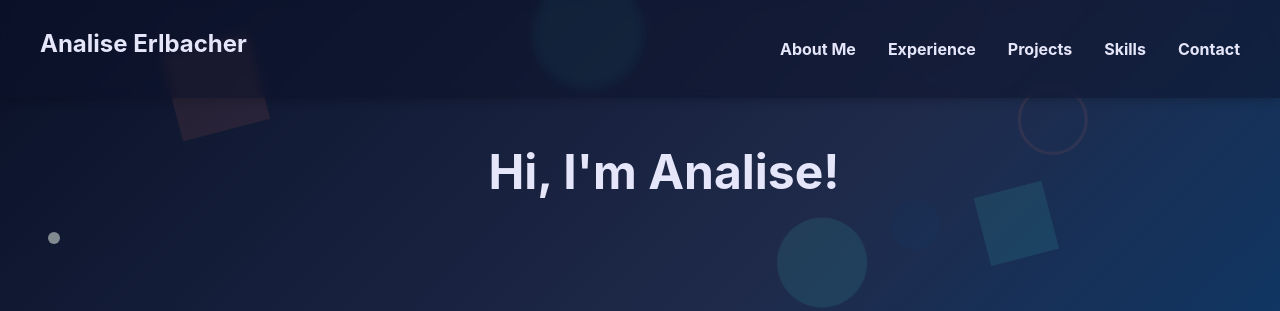
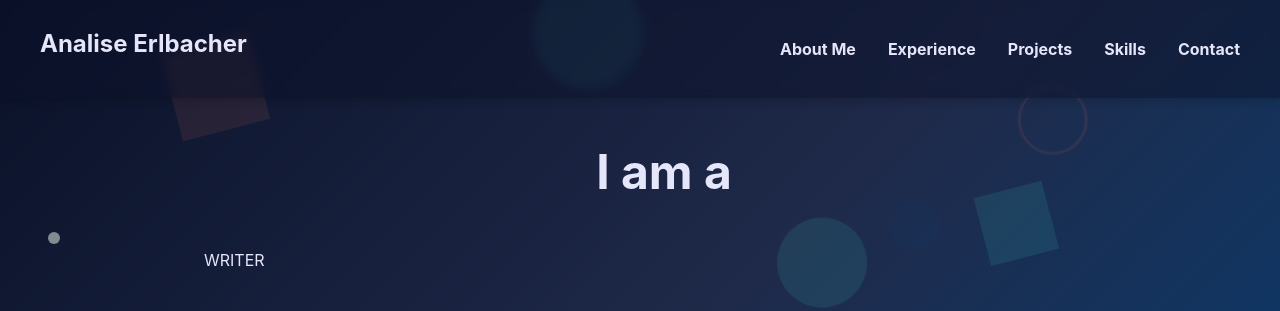
Before and after one commit to averlbacher2/averlbacher2.github.io, a React (Vite) app: page / in a window 1280 px wide. Shown: the top 311 px of the page. Built offline with nearby package versions, Linux system fonts and the light colour scheme.

Commit message:
Added cycling word functionality for landing page

```diff
--- a/src/App.jsx
+++ b/src/App.jsx
@@ -10,6 +10,7 @@ import SidebarNavigation from './components/SidebarNavigation';
 import skillsData from './data/skillsData';
 import SkillsSection from './sections/SkillsSection';
 import ContactSection from './sections/ContactSection';
+import LandingSection from './sections/LandingSection';
 
 function App() {
   return (
@@ -31,6 +32,7 @@ function App() {
       <SidebarNavigation />
       <div className="main-content-wrapper">
         <div className="container">
+          <LandingSection />
           <div className="section-header">
             <h1>Hi, I'm Analise!</h1>
           </div>
--- /dev/null
+++ b/src/sections/LandingSection.jsx
@@ -0,0 +1,25 @@
+import { useEffect, useState } from "react";
+
+export default function LandingSection() {
+    const cyclingWords = ['DEVELOPER', 'CREATOR', 'WRITER', 'COLLABORATOR'];
+    const [currentWord, setCurrentWord] = useState(0);
+
+    useEffect(() => {
+        const intervalId = setInterval(() => {
+            setCurrentWord(prevWord => {
+                return (prevWord + 1) % cyclingWords.length;
+            });
+        }, 5000);
+    }, [cyclingWords.length]);
+
+    return (
+        <div className="landing-section">
+            <div className="landing-section-title">
+                <div className="cycling-word" id="cycling-word">
+                    <h1>I am a </h1>
+                    {cyclingWords[currentWord]}
+                </div>
+            </div>
+        </div>
+    )
+}
```
